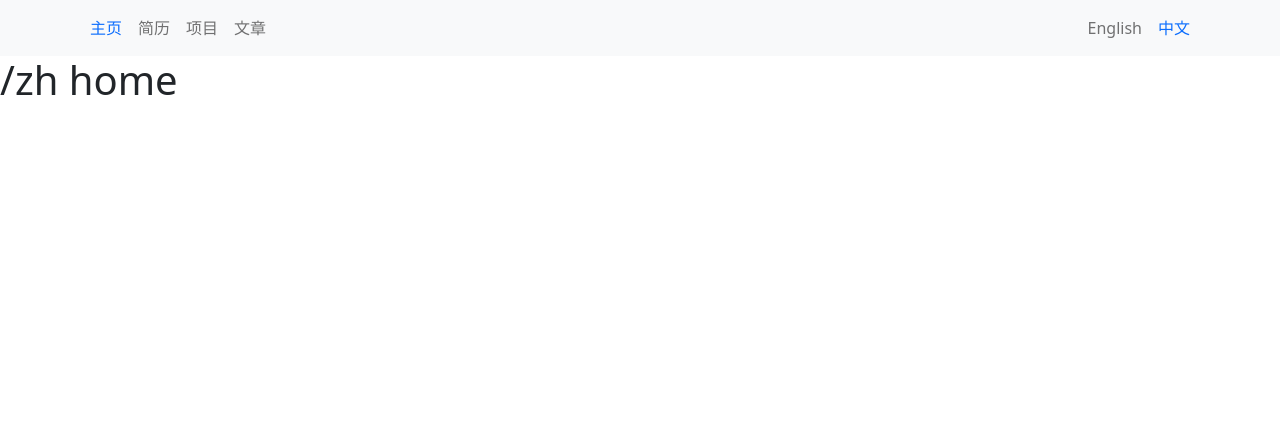
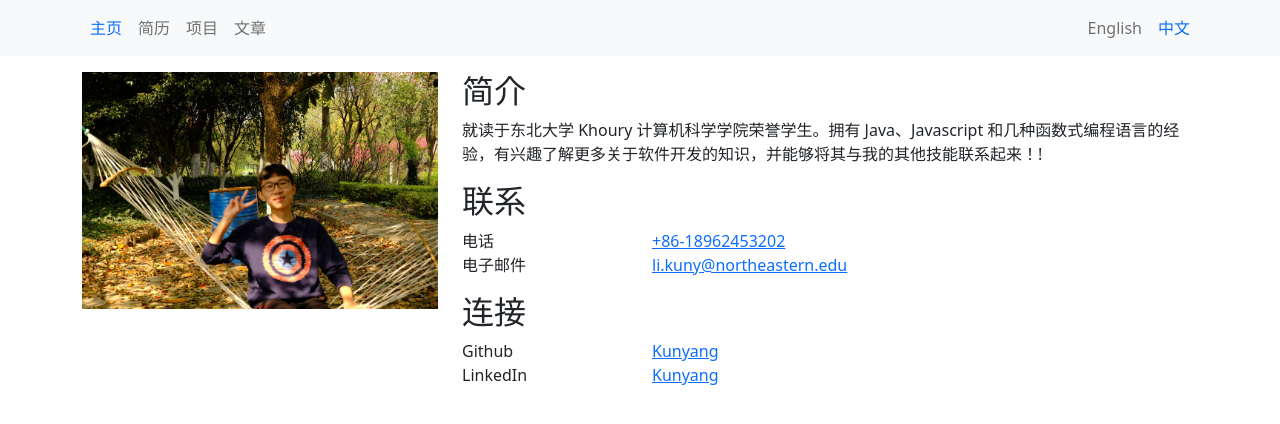
Before and after one commit to likuny0415/kunyang.me, a Next.js app: page /zh in a window 1280 px wide. Shown: the top 424 px of the page. Built offline with nearby package versions, Linux system fonts and the light colour scheme.

Commit message:
Feature: build index page

```diff
--- /dev/null
+++ b/src/components/Homepage/home.js
@@ -0,0 +1,58 @@
+import data from "../../data/data.json";
+import Image from "next/image";
+
+export default function HomePage(props) {
+  const lang = props.lang;
+  const curHomePageData = data[lang];
+
+  return (
+    <div className="container mt-3">
+      <div className="row">
+        <div className="col-md-4 mb-4">
+          <picture>
+            <img
+              src="/profile_picture.jpeg"
+              alt="profile pictures"
+              sizes="(min-width: 1200px) 350px, (min-width: 992px) 290px, (min-width: 768px) 210px, calc(100vw - 30px)"
+              className="img-fluid"
+            />
+          </picture>
+        </div>
+        <div className="col-md-8">
+          <h2>{curHomePageData.introduction.title}</h2>
+          <p>{curHomePageData.introduction.content}</p>
+          <h2>{curHomePageData.contacts.title}</h2>
+          <div className="row mb-3">
+            <div className="col-lg-3 col-sm-4 col-5">
+              {curHomePageData.contacts.info.mobile.title}
+            </div>
+            <div className="col-lg-9 col-sm-8 col-7 font-weight-bold">
+              <a href="tel:+1-(857)-296-2566">
+                {curHomePageData.contacts.info.mobile.number}
+              </a>
+            </div>
+            <div className="col-lg-3 col-sm-4 col-5">
+              {curHomePageData.contacts.info.email.title}
+            </div>
+            <div className="col-lg-9 col-sm-8 col-7 font-weight-bold">
+              <a href=":mailto:li.kuny@northeastern.edu">
+                li.kuny@northeastern.edu
+              </a>
+            </div>
+          </div>
+          <h2>{curHomePageData.links.title}</h2>
+          <div className="row mb-3">
+            <div className="col-lg-3 col-sm-4 col-5">Github</div>
+            <div className="col-lg-9 col-sm-8 col-7 font-weight-bold">
+              <a href={curHomePageData.links.info.github.address}>Kunyang</a>
+            </div>
+            <div className="col-lg-3 col-sm-4 col-5">LinkedIn</div>
+            <div className="col-lg-9 col-sm-8 col-7 font-weight-bold">
+              <a href={curHomePageData.links.info.linkedin.address}>Kunyang</a>
+            </div>
+          </div>
+        </div>
+      </div>
+    </div>
+  );
+}
--- a/src/data/data.json
+++ b/src/data/data.json
@@ -42,5 +42,69 @@
       "curlang": "zj",
       "isEn": false
     }
+  },
+  "en_homepage": {
+    "introduction": {
+      "title": "Introduction",
+      "content": "Third-year honors student studying Computer Science at Northeastern University's Khoury College of Computer Sciences. Experience in Java, Javascript, and several functional programming languages,  I'm interested in learning more about software development and being able to connect it to my other skills!"
+    },
+    "contacts": {
+      "title": "Contacts",
+      "info": {
+        "mobile": {
+          "title": "Mobile",
+          "number": "+1-(857)-296-2566"
+        },
+        "email": {
+          "title": "Email",
+          "address": "li.kuny@northeastern"
+        }
+      }
+    },
+    "links": {
+      "title": "Links",
+      "info": {
+        "github": {
+          "title": "Github",
+          "address": "https://github.com/likuny0415"
+        },
+        "linkedin": {
+          "title": "Linkedin",
+          "address": "https://www.linkedin.com/in/kunyang-li-006180190/"
+        }
+      }
+    }
+  },
+  "zh_homepage": {
+    "introduction": {
+      "title": "简介",
+      "content": "就读于东北大学 Khoury 计算机科学学院荣誉学生。拥有 Java、Javascript 和几种函数式编程语言的经验，有兴趣了解更多关于软件开发的知识，并能够将其与我的其他技能联系起来！!"
+    },
+    "contacts": {
+      "title": "联系",
+      "info": {
+        "mobile": {
+          "title": "电话",
+          "number": "+86-18962453202"
+        },
+        "email": {
+          "title": "电子邮件",
+          "address": "li.kuny@northeastern"
+        }
+      }
+    },
+    "links": {
+      "title": "连接",
+      "info": {
+        "github": {
+          "title": "Github",
+          "address": "https://github.com/likuny0415"
+        },
+        "linkedin": {
+          "title": "Linkedin",
+          "address": "https://www.linkedin.com/in/kunyang-li-006180190/"
+        }
+      }
+    }
   }
 }
--- a/src/pages/en/projects.js
+++ b/src/pages/en/projects.js
@@ -1,3 +1,3 @@
 export default function Projects() {
-  return <h1>Projects en</h1>;
+  return <div></div>;
 }
--- a/src/pages/zh/index.js
+++ b/src/pages/zh/index.js
@@ -1,3 +1,9 @@
+import HomePage from "../../components/Homepage/home";
+
 export default function Index() {
-  return <h1>/zh home</h1>;
+  return (
+    <>
+      <HomePage lang={"zh_homepage"} />
+    </>
+  );
 }
```
Also changed, not shown: src/pages/index.js (+7 -1 lines), public/profile_picture.jpeg (added).
